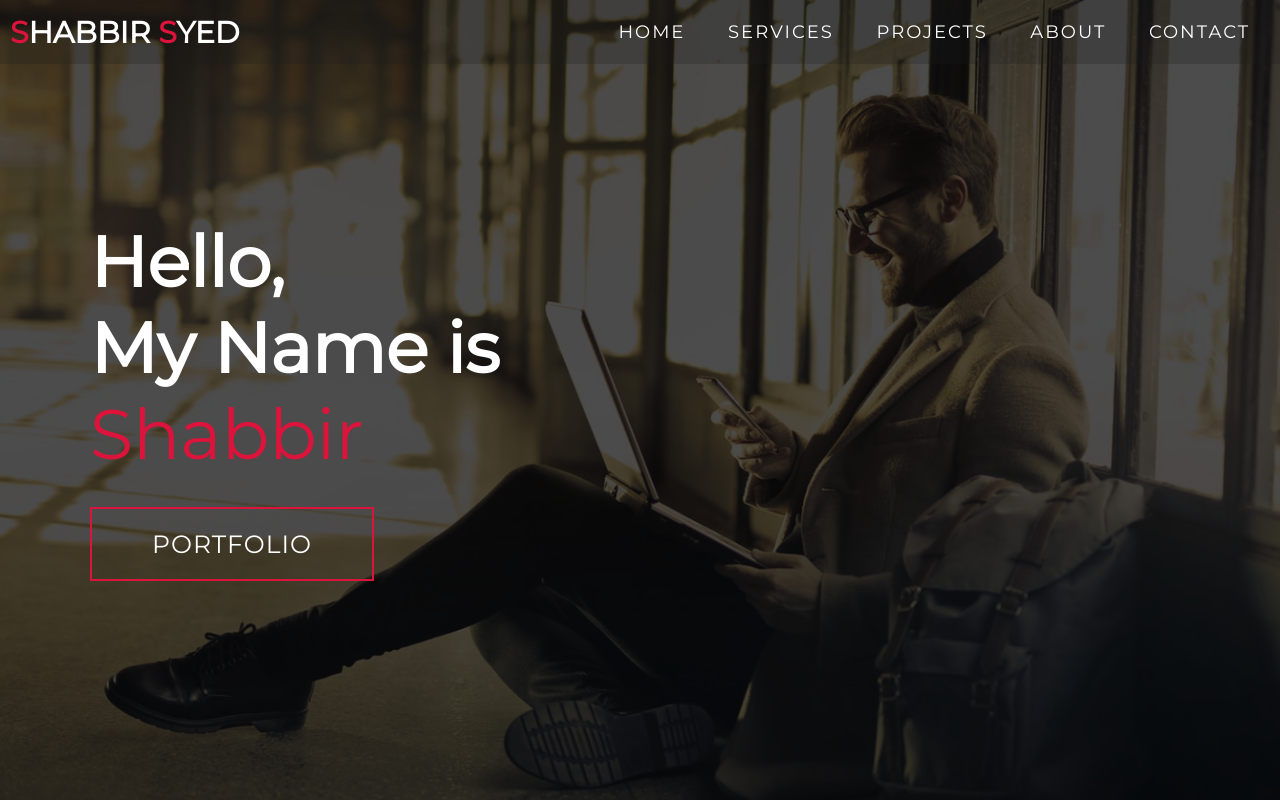
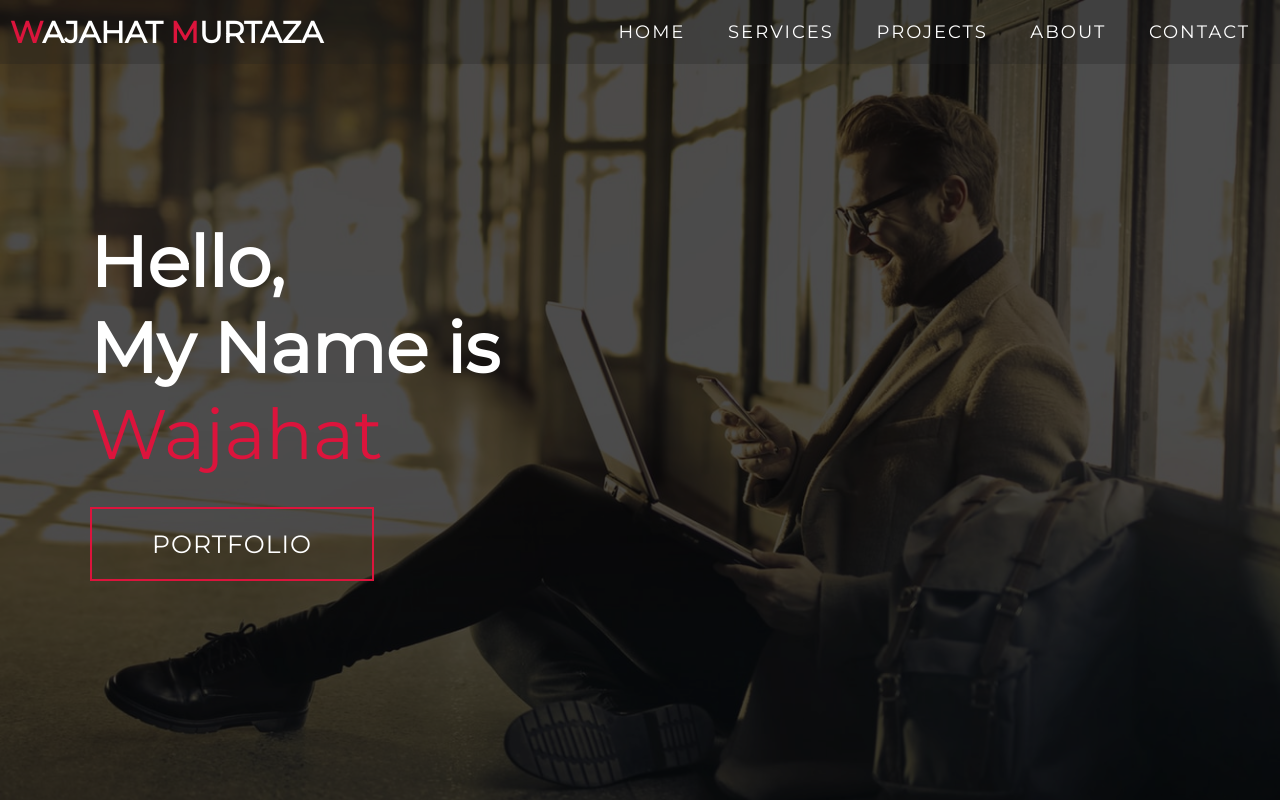
Before and after one commit to reposhabbir/shabbir.github.io, a plain HTML site: page index.html in a window 1280 px wide. Shown: the top 800 px of the page. Drawn offline with Linux system fonts and the light colour scheme; a script that the page names is missing; files whose address does not match are found by name.

Commit message:
Update index.html
updated html

```diff
--- a/index.html
+++ b/index.html
@@ -5,7 +5,7 @@
   <meta charset="UTF-8">
   <meta name="viewport" content="width=device-width, initial-scale=1.0">
   <link rel="stylesheet" href="style.css">
-  <title>Shabbir Website</title>
+  <title>My Website</title>
 </head>
 
 <body>
@@ -15,7 +15,7 @@
       <div class="nav-bar">
         <div class="brand">
           <a href="#hero">
-            <h1><span>S</span>habbir <span>S</span>yed</h1>
+            <h1><span>W</span>ajahat <span>M</span>urtaza</h1>
           </a>
         </div>
         <div class="nav-list">
@@ -42,7 +42,7 @@
       <div>
         <h1>Hello, <span></span></h1>
         <h1>My Name is <span></span></h1>
-        <h1>Shabbir <span></span></h1>
+        <h1>Wajahat <span></span></h1>
         <a href="#projects" type="button" class="cta">Portfolio</a>
       </div>
     </div>
```
